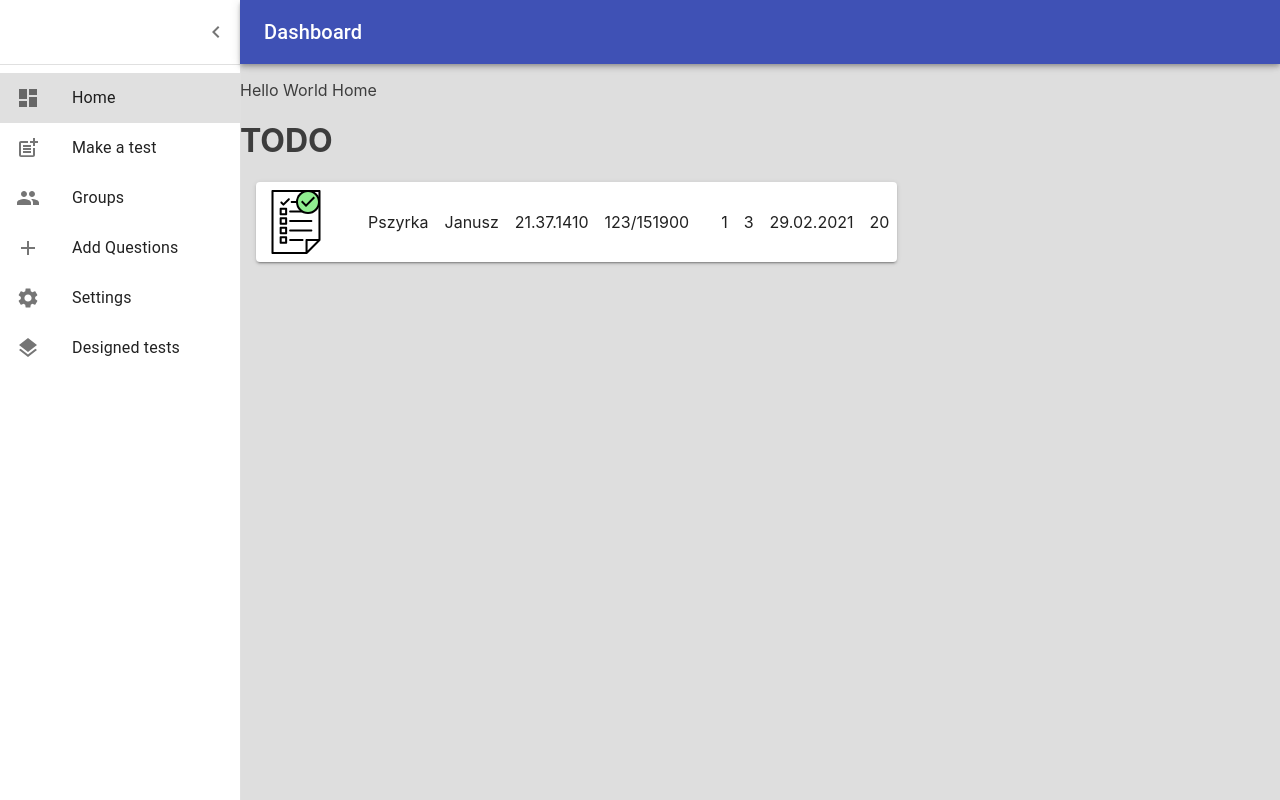
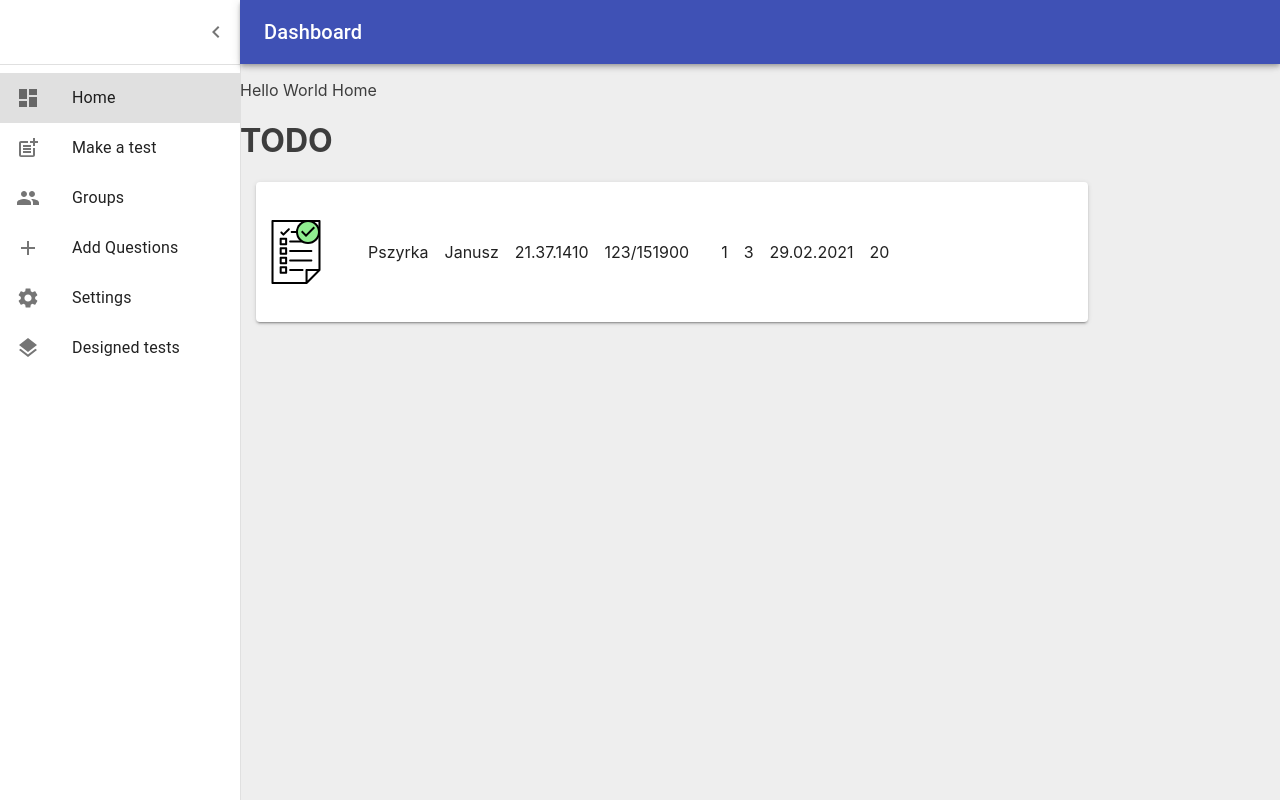
Before and after one commit to jBosak98/stock-market-game-frontend, a React (Create React App) app: page / in a window 1280 px wide. Built offline with nearby package versions, Linux system fonts and the light colour scheme.

Commit message:
styles improvement

```diff
--- a/src/App.scss
+++ b/src/App.scss
@@ -4,7 +4,7 @@
   .main-content {
     overflow: auto;
     height: 100vh;
-    background-color: #dedede;
+    background-color: #eeeeee;
     color: #3d3d3d;
     width: 100%;
     > div {
--- a/src/components/Home.scss
+++ b/src/components/Home.scss
@@ -13,15 +13,20 @@
   flex-wrap: nowrap;
   width: 100%;
   margin: 1rem;
+  .MuiPaper-rounded {
+    width: 80%;
+    min-width: 620px;
+  }
 }
 
 .flex-container {
   @extend %flex-center;
-  margin: auto;
-  width: 100%;
+  margin: 30px 0px 30px 0px;
+  width: max-content;
   height: auto;
   min-height: 5em;
   overflow: auto;
+
   p {
     margin: 0.5em;
     display: inline-block;
```
